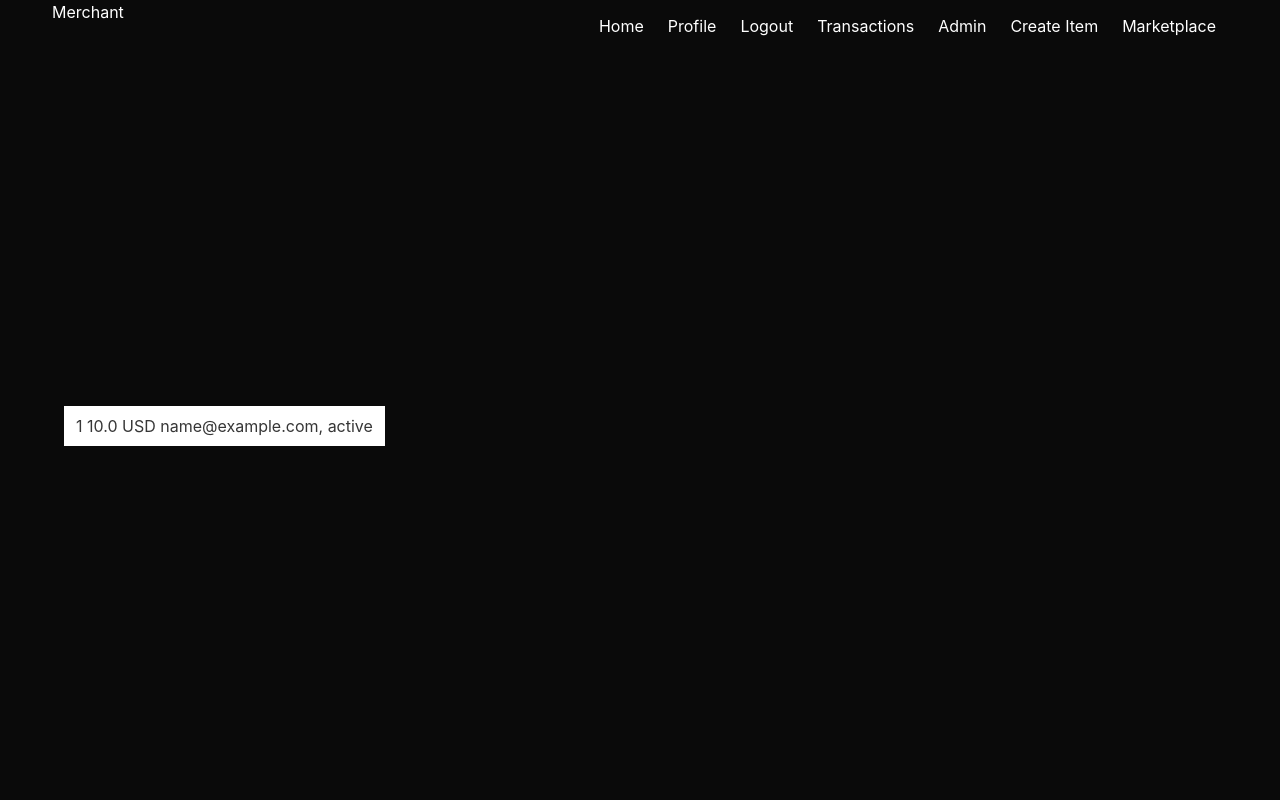
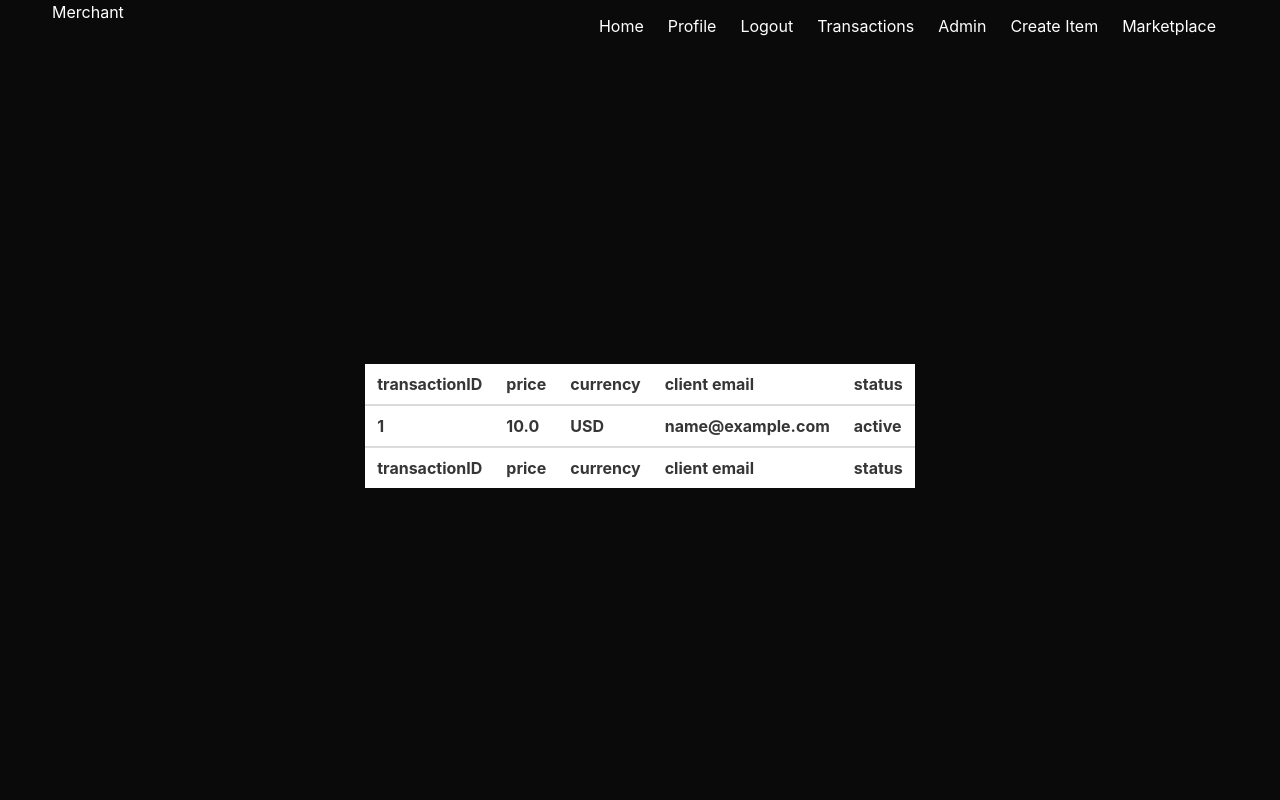
Before and after one commit to Matzoc/SIRS-MerchantWebsite, a Flask app: page /transactions in a window 1280 px wide. Run offline with Flask 2, Linux system fonts and the light colour scheme; a user stored in the database is signed in; tables that the repository leaves empty hold one stand-in row (values such as "Sample post"); lists and menus that the app fills with data are empty.

Commit message:
fixed frontend

```diff
--- a/HamstringRestrainingApp/webapp/main.py
+++ b/HamstringRestrainingApp/webapp/main.py
@@ -83,8 +83,13 @@ def create_item_landing():
 
 
 @main.route('/buy_item/<id>')
-@login_required
 def buy_item(id):
+    email = ''
+    if get_user_role() == 'anonymous':
+        email = 'anonymous'
+    else :
+        email = current_user.email
+
     item = Item.query.filter_by(id=id).first()
 
     transactionID = asyncio.run(createTransaction(
@@ -93,7 +98,7 @@ def buy_item(id):
     new_transaction = Transaction(transactionID=transactionID,
                                   price=item.price,
                                   currency="dollar",
-                                  clientemail=current_user.email)
+                                  clientemail=email)
 
     db.session.add(new_transaction)
     db.session.commit()
--- a/HamstringRestrainingApp/webapp/templates/transactions.html
+++ b/HamstringRestrainingApp/webapp/templates/transactions.html
@@ -5,21 +5,42 @@
 {% block content %}
 {{error_msg}}
 
-<table class="table table-striped">
+<style>
+    table.center {
+        margin-left: auto;
+        margin-right: auto;
+    }
+</style>
+
+<table class="table center is-striped">
+    <thead>
         <tr>
-        <td class="table-catalog">
-            <ul class="list-group">
+            <th>transactionID</th>
+            <th>price</th>
+            <th>currency</th>
+            <th>client email</th>
+            <th>status</th>
+        </tr>
+    </thead>
+    <tfoot>
+        <tr>
+            <th>transactionID</th>
+            <th>price</th>
+            <th>currency</th>
+            <th>client email</th>
+            <th>status</th>
+        </tr>
+    </tfoot>
+    <tbody>
         {% for element in catalog %}
-                <li class="list-group-item catalog-list">
-                    <table class="table-responsive">
         <tr>
-                            <a>{{element.transactionID}} {{element.price}} {{element.currency}} {{element.clientemail}}, {{element.status}}</a>
+            <th>{{element.transactionID}}</th>
+            <th>{{element.price}}</th>
+            <th>{{element.currency}}</th>
+            <th>{{element.clientemail}}</th>
+            <th>{{element.status}}</th>
         </tr>
-                    </table>
-                </li>
         {% endfor %}
-            </ul>
-        </td>
-    </tr>
+    </tbody>
 </table>
 {% endblock %}
```
Also changed, not shown: HamstringRestrainingApp/webapp/templates/marketplace.html (+34 -17 lines), HamstringRestrainingApp/webapp/templates/view_item.html (+8 -2 lines). Lines whose indentation alone changed are shown as unchanged.
